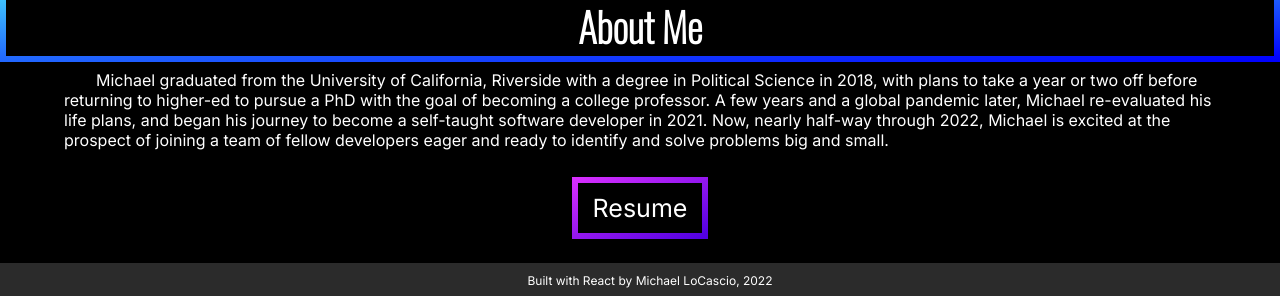
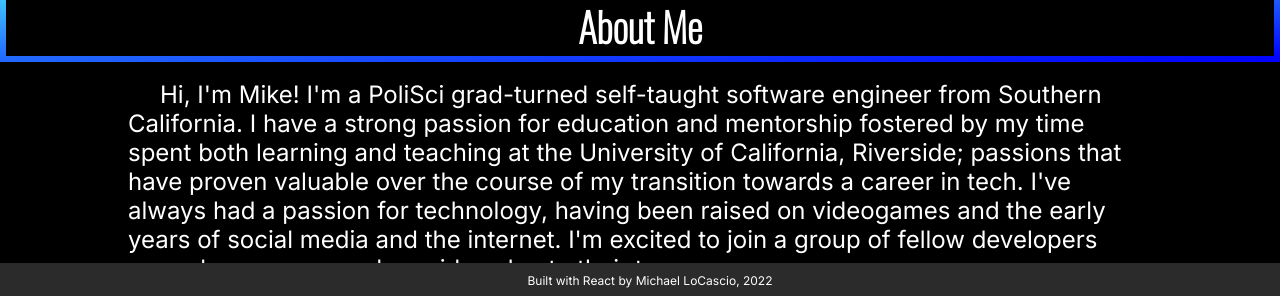
Before and after one commit to Gitmsl/msl-website, a React (Create React App) app: page / in a window 1280 px wide. Shown: the part 502-798 px from the top of the page. Built offline with nearby package versions, Linux system fonts and the light colour scheme.

Commit message:
About styling and content
Reworded about section, modified spacing and sizes, and introduced media queries to about.css to allow for sizing changes depending on screen width

```diff
--- a/src/about/About.jsx
+++ b/src/about/About.jsx
@@ -5,14 +5,13 @@
     return(
         <div className='about'>
             <h1 className='aboutTitle'>About Me</h1>
-            <p className='aboutText'>   Michael graduated from the University of California, Riverside with
-             a degree in Political Science in 2018, with plans to take a year or two
-             off before returning to higher-ed to pursue a PhD with the goal of
-             becoming a college professor. A few years and a global pandemic later,
-             Michael re-evaluated his life plans, and began his journey to become
-             a self-taught software developer in 2021. Now, nearly half-way through
-             2022, Michael is excited at the prospect of joining a team of fellow
-              developers eager and ready to identify and solve problems big and small. </p>
+            <p className='aboutText'>Hi, I'm Mike! I'm a PoliSci grad-turned self-taught software
+            engineer from Southern California. I have a strong passion for education and mentorship
+            fostered by my time spent both learning and teaching at the University of California, Riverside;
+            passions that have proven valuable over the course of my transition towards a career in tech.
+            I've always had a passion for technology, having been raised on videogames and the early
+            years of social media and the internet. I'm excited to join a group of fellow
+            developers eager learn, grow, and provide value to their team. </p>
         </div>
     )
 }
--- a/src/about/about.css
+++ b/src/about/about.css
@@ -5,7 +5,7 @@
 
 .aboutTitle {
     font-family: 'Oswald', sans-serif;
-    font-size: 2.5rem;
+    font-size: 2rem;
     border: solid 6px ; /*placeholder section separator*/
     border-image-source: linear-gradient(to bottom right, rgb(66, 205, 255), rgb(0, 0, 255) );
     border-image-slice: 4;
@@ -14,7 +14,58 @@
 
 .aboutText {
     font-family: 'Inter', sans-serif;
-    margin: 8px 5%;
+    font-size: 1rem;
+    margin: 18px 10%;
     text-align: left;
     text-indent: 2rem;
 }
+
+@media screen and (min-width: 480px) { /* for screens b/w large smartphones & tablet*/
+    .about {
+        color: white;
+        text-align: center;
+    }
+
+    .aboutTitle {
+        font-family: 'Oswald', sans-serif;
+        font-size: 2.5rem;
+        border: solid 6px ; /*placeholder section separator*/
+        border-image-source: linear-gradient(to bottom right, rgb(66, 205, 255), rgb(0, 0, 255) );
+        border-image-slice: 4;
+        margin: 0;
+    }
+
+    .aboutText {
+        font-family: 'Inter', sans-serif;
+        font-size: 1.3rem;
+        margin: 18px 10%;
+        text-align: left;
+        text-indent: 2rem;
+    }
+
+}
+
+@media screen and (min-width: 768px) { /*larger than tablet size screens*/
+    .about {
+        color: white;
+        text-align: center;
+    }
+
+    .aboutTitle {
+        font-family: 'Oswald', sans-serif;
+        font-size: 2.5rem;
+        border: solid 6px ; /*placeholder section separator*/
+        border-image-source: linear-gradient(to bottom right, rgb(66, 205, 255), rgb(0, 0, 255) );
+        border-image-slice: 4;
+        margin: 0;
+    }
+
+    .aboutText {
+        font-family: 'Inter', sans-serif;
+        font-size: 1.5rem;
+        margin: 18px 10%;
+        text-align: left;
+        text-indent: 2rem;
+    }
+
+}
```
